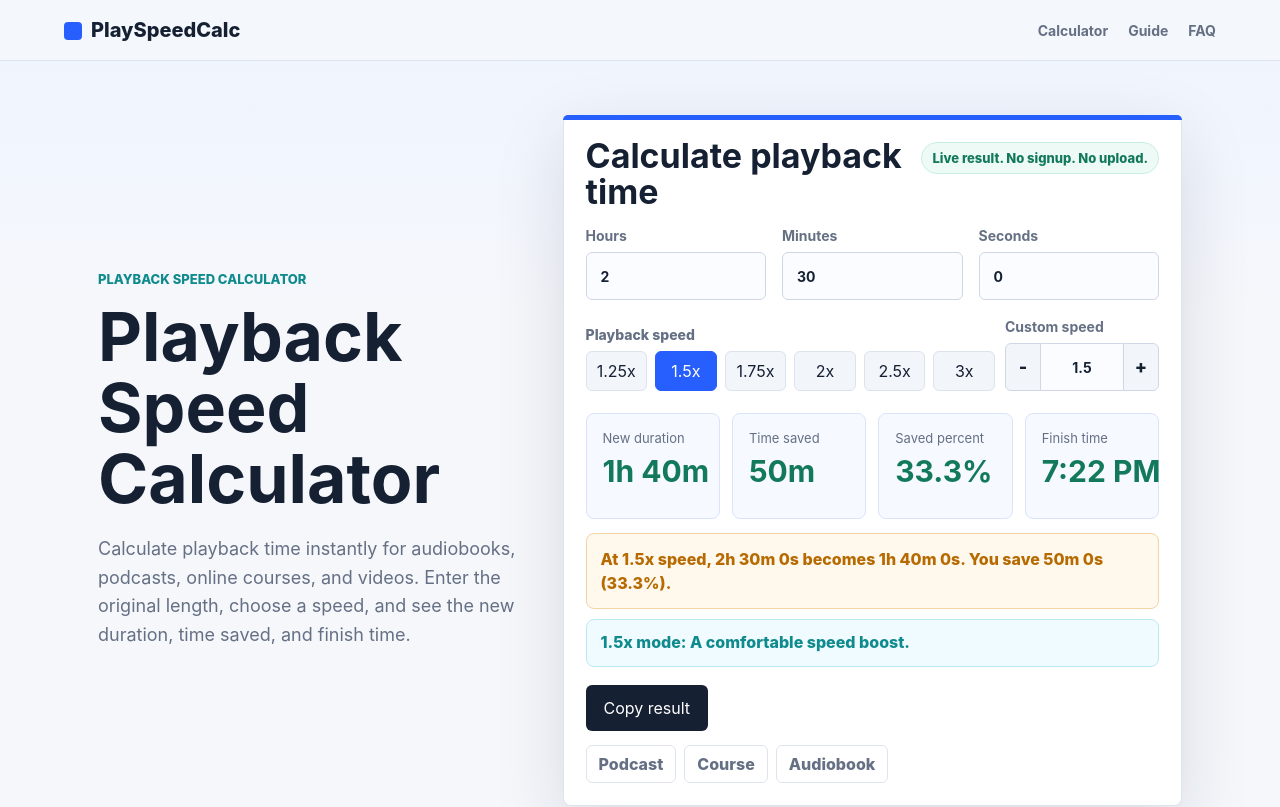
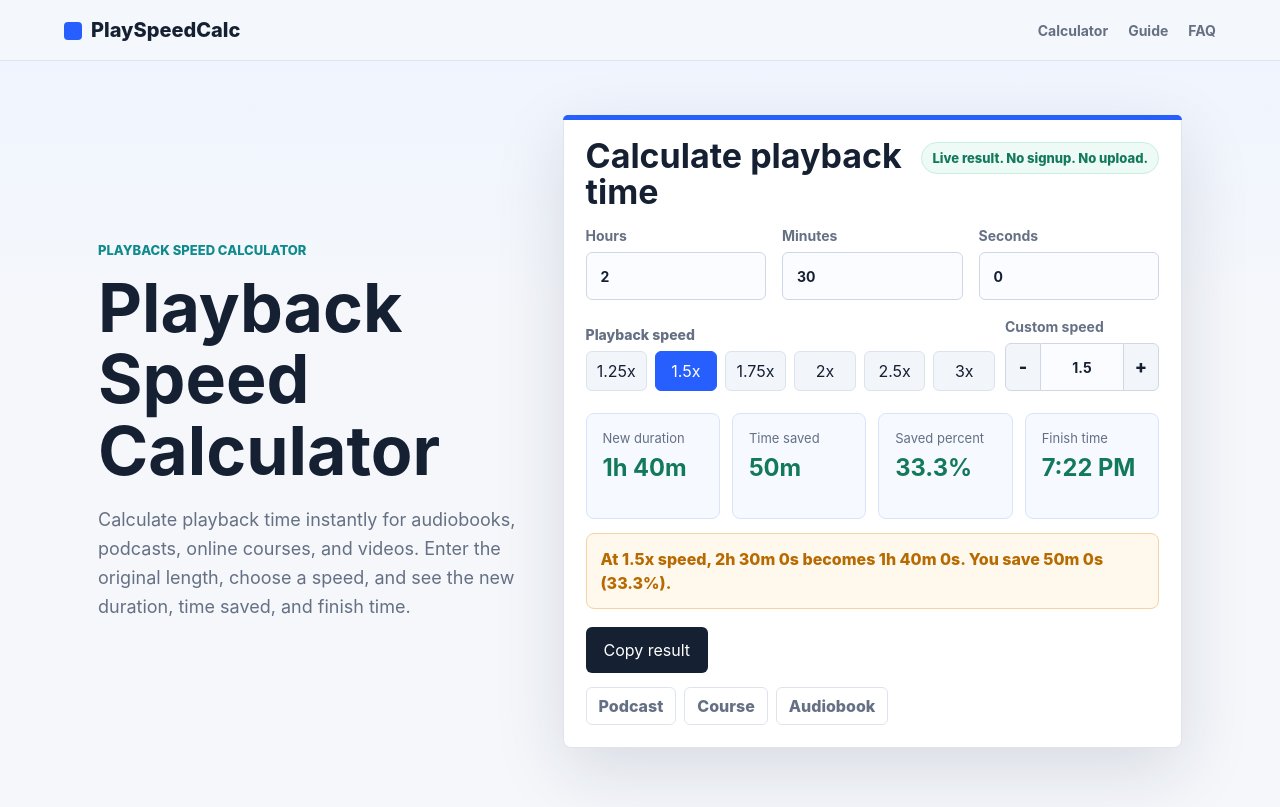
Before and after one commit to qiaosheng125/playspeedcalc, a Next.js app: page / in a window 1280 px wide. Shown: the top 807 px of the page. Built offline with nearby package versions, Linux system fonts and the light colour scheme; no server answers.

Commit message:
Polish speed results and easter eggs

```diff
--- a/src/app/globals.css
+++ b/src/app/globals.css
@@ -370,9 +370,18 @@ input:focus {
 .result-grid strong {
   color: var(--green);
   display: block;
-  font-size: clamp(22px, 2.6vw, 30px);
+  font-size: clamp(18px, 1.85vw, 25px);
   line-height: 1.05;
+  overflow-wrap: normal;
+  text-wrap: balance;
   white-space: nowrap;
+  word-break: keep-all;
+}
+
+.result-grid strong.with-seconds {
+  font-size: clamp(18px, 1.75vw, 24px);
+  overflow-wrap: anywhere;
+  white-space: normal;
 }
 
 .result-sentence {
--- a/src/app/page.tsx
+++ b/src/app/page.tsx
@@ -31,10 +31,16 @@ function formatResultDuration(totalSeconds: number): string {
   const minutes = Math.floor((rounded % 3600) / 60);
   const seconds = rounded % 60;
 
+  if (hours > 0 && minutes === 0 && seconds === 0) return `${hours}h`;
   if (hours > 0) return `${hours}h ${minutes}m`;
   if (minutes > 0 && seconds === 0) return `${minutes}m`;
   if (minutes > 0) return `${minutes}m ${seconds}s`;
   return `${seconds}s`;
+}
+
+function hasSecondsInResult(totalSeconds: number): boolean {
+  const rounded = Math.max(0, Math.round(totalSeconds));
+  return rounded % 60 !== 0;
 }
 
 function formatFinishTime(timestamp: number | null, durationSeconds: number): string {
@@ -52,18 +58,70 @@ function clampSpeed(value: number): number {
   return Math.max(0.25, Math.round(value * 10) / 10);
 }
 
-function getEasterEgg(speed: number): string {
-  if (speed < 0.4) return "0.3x mode: The audiobook is now a sleepy cloud.";
-  if (speed < 0.6) return "0.5x mode: Tiny snails are taking careful notes.";
-  if (speed < 0.8) return "0.7x mode: Cozy mode, but the blanket has a blanket.";
-  if (speed < 1) return `${speed}x mode: Slow and steady.`;
-  if (speed === 1.5) return "1.5x mode: A comfortable speed boost.";
-  if (speed === 2) return "2x mode: Half the time, same content.";
-  if (speed < 2.5 && speed > 2) return `${speed}x mode: Your queue is getting nervous.`;
-  if (speed < 3 && speed >= 2.5) return `${speed}x mode: The timeline is folding politely.`;
-  if (speed < 4 && speed >= 3) return `${speed}x mode: Fast lane unlocked.`;
-  if (speed < 5 && speed >= 4) return `${speed}x mode: The narrator has entered comet mode.`;
-  if (speed >= 5) return `${speed}x mode: This is no longer listening, this is teleporting.`;
+function getEasterEggOptions(speed: number): string[] {
+  if (speed < 0.4) {
+    return [
+      "Tiny snails are taking careful notes.",
+      "The episode is wearing soft slippers.",
+      "The narrator found the slow lane and brought snacks."
+    ];
+  }
+
+  if (speed < 0.6) {
+    return [
+      "Tiny snails are taking careful notes.",
+      "The episode is wearing soft slippers.",
+      "Every word gets a tiny spotlight."
+    ];
+  }
+
+  if (speed < 0.8) {
+    return [
+      "Tiny snails are taking careful notes.",
+      "The episode is wearing soft slippers.",
+      "This chapter is taking the scenic route."
+    ];
+  }
+
+  if (speed >= 2.5 && speed < 3) {
+    return [
+      "Your watch just raised one eyebrow.",
+      "The progress bar just learned parkour.",
+      "Minutes are packing themselves into smaller boxes."
+    ];
+  }
+
+  if (speed >= 4 && speed < 5) {
+    return [
+      "The progress bar just learned parkour.",
+      "The chapter has become a tiny lightning bolt.",
+      "The narrator is now speedrunning the syllabus."
+    ];
+  }
+
+  if (speed >= 5) {
+    return [
+      "This is no longer listening, this is teleporting.",
+      "The chapter has become a tiny lightning bolt.",
+      "Please keep your bookmarks inside the vehicle."
+    ];
+  }
+
+  return [];
+}
+
+function pickEasterEgg(options: string[]): string {
+  if (options.length === 0) return "";
+  return options[Math.floor(Math.random() * options.length)];
+}
+
+function getEasterEggKey(speed: number): string {
+  if (speed < 0.4) return "slowest";
+  if (speed < 0.6) return "very-slow";
+  if (speed < 0.8) return "slow";
+  if (speed >= 2.5 && speed < 3) return "quick";
+  if (speed >= 4 && speed < 5) return "very-fast";
+  if (speed >= 5) return "fastest";
   return "";
 }
 
@@ -74,12 +132,18 @@ export default function Home() {
   const [speed, setSpeed] = useState(1.5);
   const [copied, setCopied] = useState(false);
   const [currentTime, setCurrentTime] = useState<number | null>(null);
+  const [easterEgg, setEasterEgg] = useState("");
+  const easterEggKey = getEasterEggKey(speed);
 
   useEffect(() => {
     setCurrentTime(Date.now());
     const timer = window.setInterval(() => setCurrentTime(Date.now()), 30_000);
     return () => window.clearInterval(timer);
   }, []);
+
+  useEffect(() => {
+    setEasterEgg(pickEasterEgg(getEasterEggOptions(speed)));
+  }, [easterEggKey, speed]);
 
   const originalSeconds = useMemo(
     () => toNumber(hours) * 3600 + toNumber(minutes) * 60 + toNumber(seconds),
@@ -101,7 +165,6 @@ export default function Home() {
       : `At ${speed}x speed, ${formatDuration(originalSeconds)} becomes ${formatDuration(
           newDuration
         )}. You save ${formatDuration(timeDifference)} (${savedPercent.toFixed(1)}%).`;
-  const easterEgg = getEasterEgg(speed);
 
   const rows = presetSpeeds.map((preset) => ({
     speed: preset,
@@ -224,11 +287,15 @@ export default function Home() {
           <div className="result-grid compact-results" aria-live="polite">
             <article>
               <span>New duration</span>
-              <strong>{formatResultDuration(newDuration)}</strong>
+              <strong className={hasSecondsInResult(newDuration) ? "with-seconds" : ""}>
+                {formatResultDuration(newDuration)}
+              </strong>
             </article>
             <article>
               <span>{isSameSpeed ? "Time difference" : isSlower ? "Extra time" : "Time saved"}</span>
-              <strong>{formatResultDuration(timeDifference)}</strong>
+              <strong className={hasSecondsInResult(timeDifference) ? "with-seconds" : ""}>
+                {formatResultDuration(timeDifference)}
+              </strong>
             </article>
             <article>
               <span>{isSameSpeed ? "Change percent" : isSlower ? "Longer percent" : "Saved percent"}</span>
```
